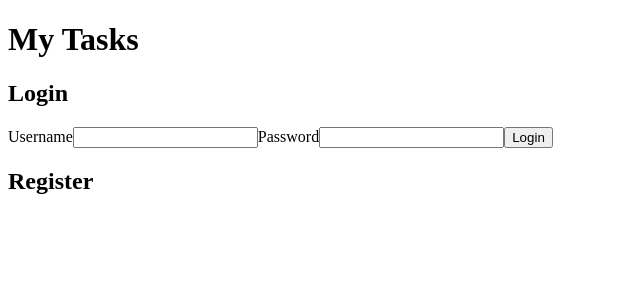
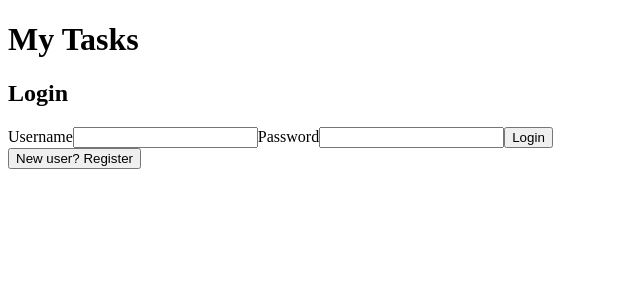
Before and after one commit to rawansaab/ex2b, a React (Vite) app: page / in a window 1280 px wide. Shown: the top 300 px of the page, without its empty margins (0-640 px from the left). Built offline with nearby package versions, Linux system fonts and the light colour scheme.

Commit message:
feat: switch between login and register

```diff
--- a/src/App.jsx
+++ b/src/App.jsx
@@ -5,15 +5,28 @@
 * Main React component for the My Tasks application.
 */
 
+import { useState } from "react";
 import Login from "./Login.jsx";
 import Register from "./Register.jsx";
 
 function App() {
+    const [showRegister, setShowRegister] = useState(false);
+
+    function changeScreen() {
+        setShowRegister(!showRegister);
+    }
+
     return (
         <main>
             <h1>My Tasks</h1>
-            <Login />
-            <Register />
+
+            {showRegister ? <Register /> : <Login />}
+
+            <button type="button" onClick={changeScreen}>
+                {showRegister
+                    ? "Already have an account? Login"
+                    : "New user? Register"}
+            </button>
         </main>
     );
 }
```
